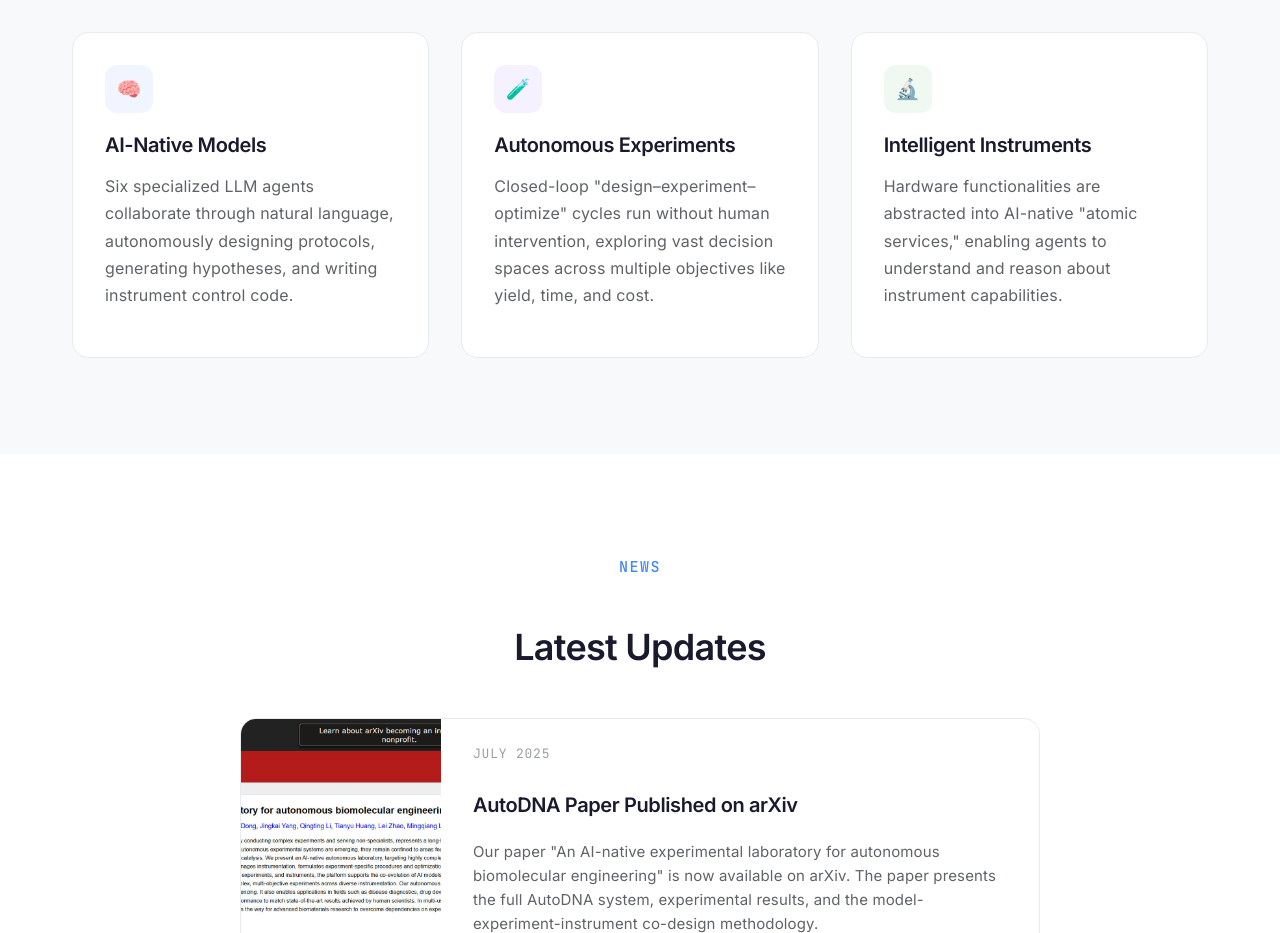
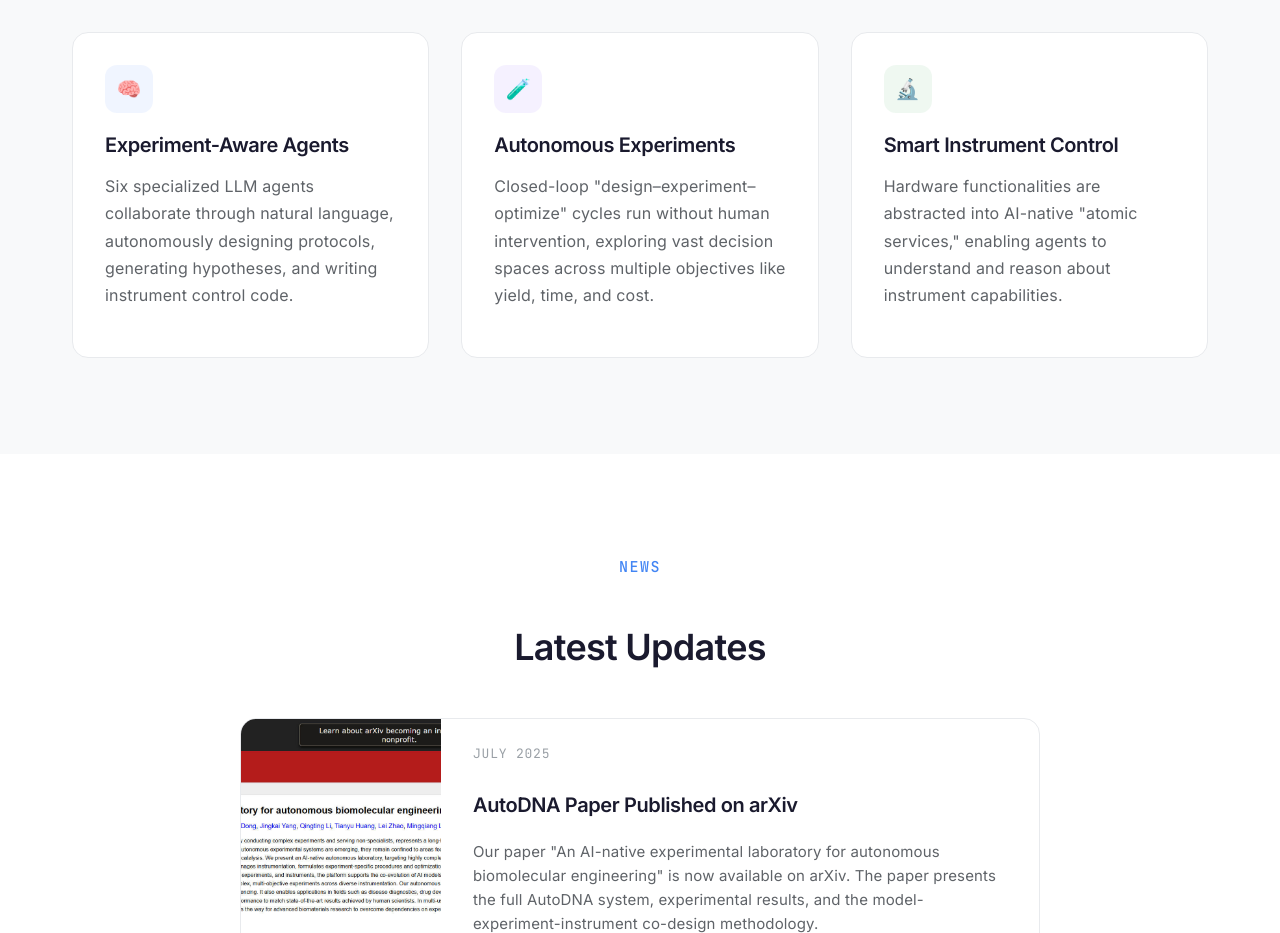
Before and after one commit to maoliaoxiaowulang/AutoDNA-website, a Vue app in the folder website/: page / in a window 1280 px wide. Shown: the part 1360-2293 px from the top of the page. Built offline with nearby package versions, Linux system fonts and the light colour scheme.

Commit message:
Update home page card titles

```diff
--- a/website/src/views/HomePage.vue
+++ b/website/src/views/HomePage.vue
@@ -53,7 +53,7 @@
       <div class="grid-3" style="margin-top:3rem;" v-observe>
         <div class="card">
           <div class="card__icon card__icon--blue">🧠</div>
-          <h3 class="card__title">AI-Native Models</h3>
+          <h3 class="card__title">Experiment-Aware Agents</h3>
           <p class="card__text">Six specialized LLM agents collaborate through natural language, autonomously designing protocols, generating hypotheses, and writing instrument control code.</p>
         </div>
         <div class="card">
@@ -63,7 +63,7 @@
         </div>
         <div class="card">
           <div class="card__icon card__icon--green">🔬</div>
-          <h3 class="card__title">Intelligent Instruments</h3>
+          <h3 class="card__title">Smart Instrument Control</h3>
           <p class="card__text">Hardware functionalities are abstracted into AI-native "atomic services," enabling agents to understand and reason about instrument capabilities.</p>
         </div>
       </div>
```
